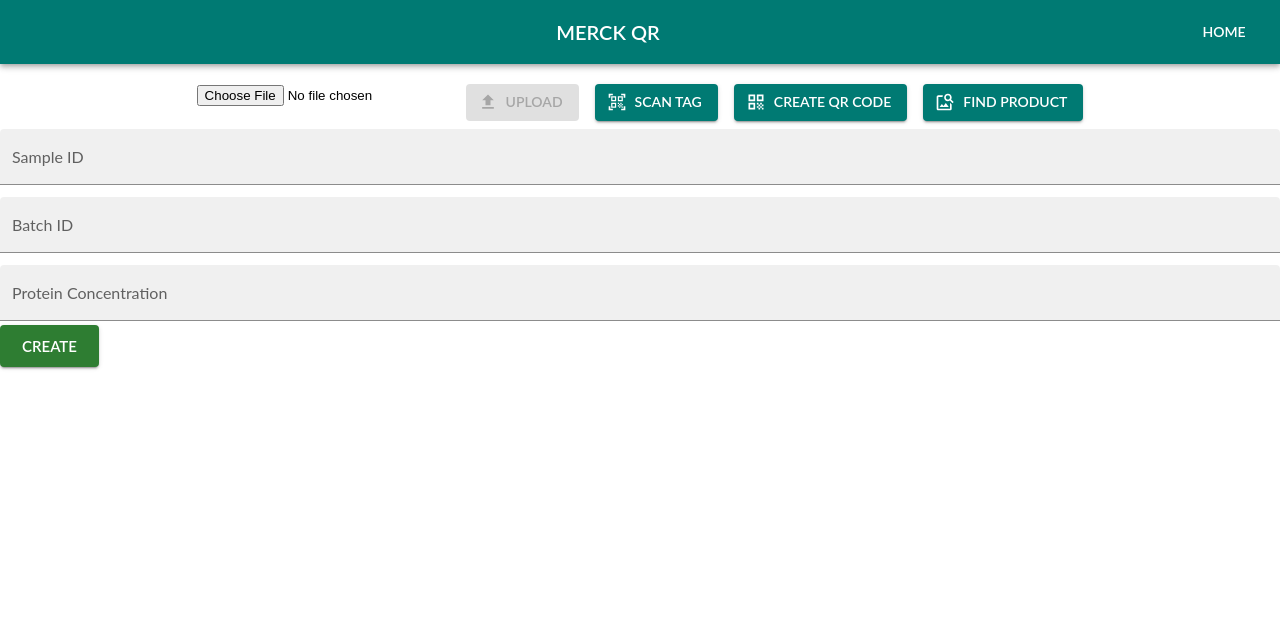
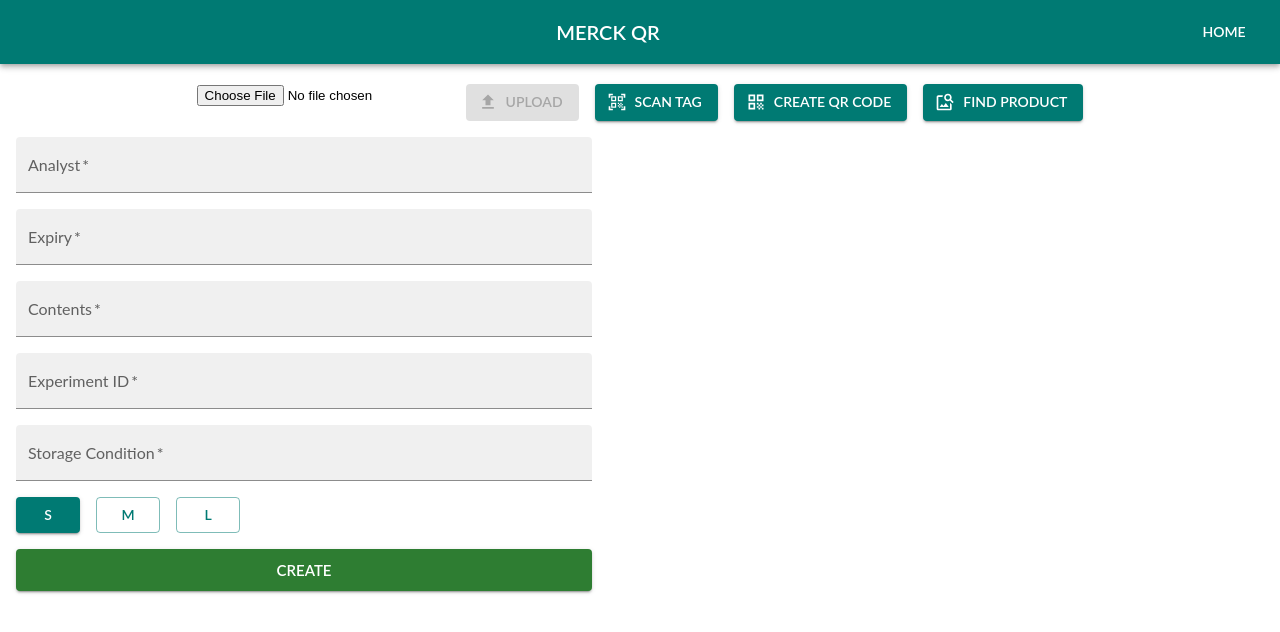
Before and after one commit to KennethWrong/Merck-label-dashboard, a React (Create React App) app in the folder frontend/: page /create/qr_code in a window 1280 px wide. Shown: the top 632 px of the page. Built offline with nearby package versions, Linux system fonts and the light colour scheme.

Commit message:
update UI for createQR
There might be a change in the backend's URL.

```diff
--- /dev/null
+++ b/frontend/src/assets/data.js
@@ -0,0 +1 @@
+export const columns = []
--- a/frontend/src/routes/CreateQRcode.js
+++ b/frontend/src/routes/CreateQRcode.js
@@ -1,72 +1,137 @@
 import { useState } from "react";
-import { TextField } from "@mui/material";
+import { Stack, TextField } from "@mui/material";
 import { Button } from "@mui/material";
 import axios from "axios";
 
+// analyst, expiry, contents, experimentId, storageCondition, size
+
 function CreateQRcode() {
-  const [sampleID, setSampleID] = useState("");
-  const [BatchID, setBatchID] = useState("");
-  const [PC, setPC] = useState("");
+  const [analyst, setAnalyst] = useState("");
+  //TODO: do we need this to be a date picker or a text field is fine?
+  const [expiry, setExpiry] = useState("");
+  const [contents, setContents] = useState("");
+  const [experimentId, setExperimentId] = useState("");
+  const [storageCondition, setStorageCondition] = useState("");
+  const [size, setSize] = useState("s");
   const [qr, setQR] = useState("");
 
-  const handleChangeSample = (e) => {
-    setSampleID(e.target.value);
+  const handleChangeAnalyst = (e) => {
+    setAnalyst(e.target.value);
   };
 
-  const handleChangePC = (e) => {
-    setPC(e.target.value);
+  const handleChangeExpiry = (e) => {
+    setExpiry(e.target.value);
   };
 
-  const handleChangeBatch = (e) => {
-    setBatchID(e.target.value);
+  const handleChangeContents = (e) => {
+    setContents(e.target.value);
+  };
+  const handleChangeStorageCondition = (e) => {
+    setStorageCondition(e.target.value);
+  };
+
+  const handleChangeExperiment = (e) => {
+    setExperimentId(e.target.value);
   };
 
   const sendQRCode = async () => {
     try {
       let obj = {
-        sample_id: sampleID,
-        batch_id: BatchID,
-        protein_concentration: PC,
+        experiment_id: experimentId,
+        analyst: analyst,
+        expiry: expiry,
+        contents: contents,
+        storage_condition: storageCondition,
       };
       let res = await axios.post("http://localhost:5000/create/qr_code", obj);
       setQR(res.data);
-      setSampleID("");
-      setBatchID("");
-      setPC("");
+      setExperimentId("");
+      setAnalyst("");
+      setExpiry("");
+      setContents("");
+      setStorageCondition("");
+      console.log(qr);
     } catch (e) {
       console.log(e);
     }
   };
 
   return (
-    <div>
+    <Stack width={"100vw"} mx={2} spacing={2} mt={2} direction="row">
+      <Stack width={"45vw"} spacing={2}>
         <TextField
-        fullWidth
-        label="Sample ID"
-        value={sampleID}
-        onChange={handleChangeSample}
-        id="fullWidth"
+          required
+          id="outlined-required"
+          label="Analyst"
+          value={analyst}
+          onChange={handleChangeAnalyst}
+          margin="dense"
+          variant="filled"
+        />
+
+        <TextField
+          required
+          id="outlined-required"
+          label="Expiry"
+          value={expiry}
+          onChange={handleChangeExpiry}
+          margin="dense"
+          variant="filled"
+        />
+
+        <TextField
+          required
+          id="outlined-required"
+          label="Contents"
+          value={contents}
+          onChange={handleChangeContents}
+          margin="dense"
+          variant="filled"
+        />
+        <TextField
+          required
+          label="Experiment ID"
+          value={experimentId}
+          onChange={handleChangeExperiment}
+          id="outline-required"
           variant="filled"
           margin="dense"
         />
         <TextField
-        fullWidth
-        label="Batch ID"
-        value={BatchID}
-        onChange={handleChangeBatch}
-        id="fullWidth"
+          required
+          id="outlined-required"
+          label="Storage Condition"
+          value={storageCondition}
+          onChange={handleChangeStorageCondition}
+          margin="dense"
           variant="filled"
-        margin="dense"
         />
-      <TextField
-        fullWidth
-        label="Protein Concentration"
-        value={PC}
-        onChange={handleChangePC}
-        id="fullWidth"
-        variant="filled"
-        margin="dense"
-      />
+        <Stack spacing={2} direction={"row"}>
+          <Button
+            variant={size === "s" ? "contained" : "outlined"}
+            onClick={() => {
+              setSize("s");
+            }}
+          >
+            S
+          </Button>
+          <Button
+            variant={size === "m" ? "contained" : "outlined"}
+            onClick={() => {
+              setSize("m");
+            }}
+          >
+            M
+          </Button>
+          <Button
+            variant={size === "l" ? "contained" : "outlined"}
+            onClick={() => {
+              setSize("l");
+            }}
+          >
+            L
+          </Button>
+        </Stack>
         <Button
           variant="contained"
           color="success"
@@ -75,16 +140,22 @@
         >
           Create
         </Button>
+      </Stack>
+      <Stack alignItems={"center"} width={"45vw"} justifyContent={"center"}>
         <h1>{qr}</h1>
         {qr ? (
           <div>
             <h1>QR code has Key {qr}</h1>
-          <img alt="Generated QR Code" src={`http://localhost:5000/assets/qr_code/${qr}`} />
+            <img
+              alt="Generated QR Code"
+              src={`http://localhost:5000/assets/qr_code/${qr}`}
+            />
           </div>
         ) : (
           ""
         )}
-    </div>
+      </Stack>
+    </Stack>
   );
 }
 
```
Also changed, not shown: 2 other files (tests, documents, lock files or other folders). Lines whose indentation alone changed are shown as unchanged.
